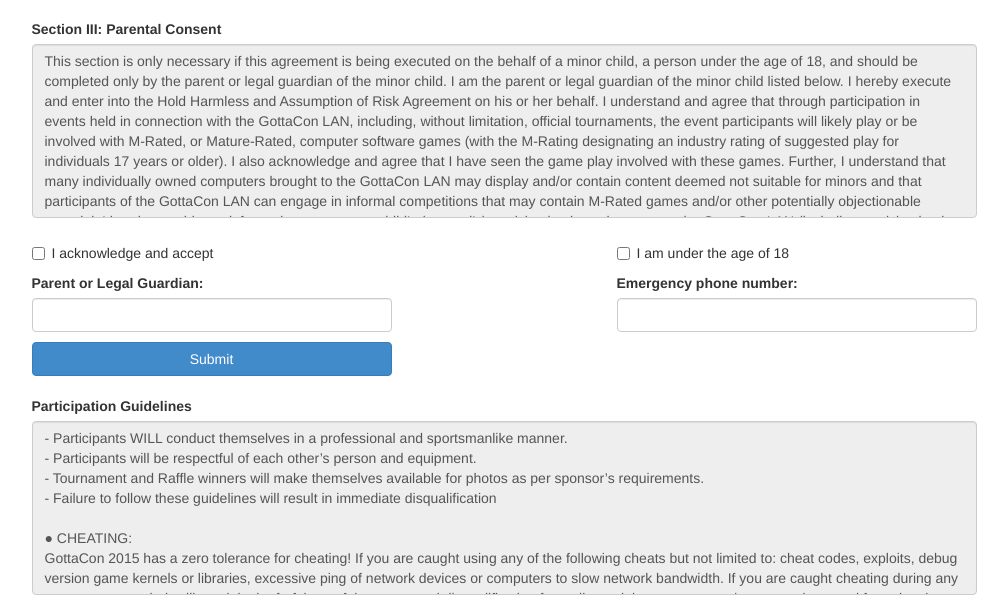
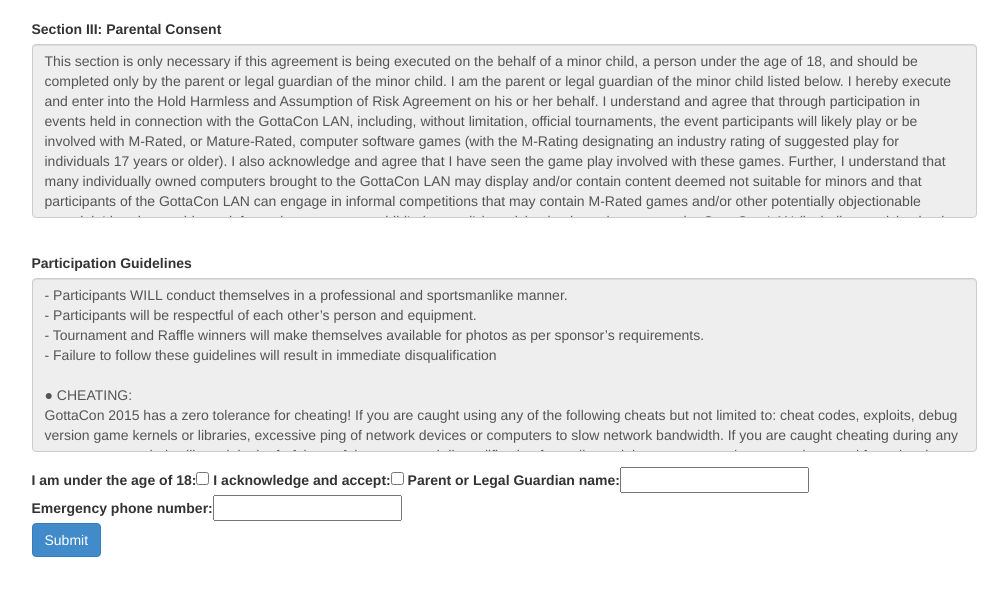
Before and after one commit to BCGamer/CheckIn-Server, a Django app: page /waiver/ in a window 1280 px wide. Shown: the part 501-1111 px from the top of the page, without its empty margins (136-1144 px from the left). After the commit the page ends 1058 px from the top, so only its background shows below. Run offline with Django 3.2, Linux system fonts and the light colour scheme; the visitor is signed in with stand-in values (Sample User, id 1); parts of the project's set-up code (start-up, migrations or seed data) failed here and were passed over; some libraries are stand-ins or nearby versions.

Commit message:
Succesfully implemented waiver functionality.
It still needs some cleanup work but, basic functionality is there. Ready to merge with master.

```diff
--- a/gottacon/urls.py
+++ b/gottacon/urls.py
@@ -13,7 +13,6 @@
     url(r'^$', 'registration.views.register', name='register'),
 
     url(r'^waiver/$', 'registration.views.waiver', name='waiver'),
-    url(r'^waiver/submit/$', 'registration.views.waiver_submit', name='waiver_submit'),
 
     url(r'^verify/$', 'registration.views.verify', name='verify'),
     url(r'^verify/check/$', 'registration.views.check_verification', name='check_verification'),
--- a/networkcontrol/providers/cisco/provider.py
+++ b/networkcontrol/providers/cisco/provider.py
@@ -1,4 +1,3 @@
-import telnetlib
 from networkcontrol.providers.base import BaseSwitchBackend
 from networkcontrol.providers import registry
 
--- a/registration/templates/registration/waiver.html
+++ b/registration/templates/registration/waiver.html
@@ -72,46 +72,6 @@
             </div>
         </div>
 
-        <div class="row" id="waiver_checkboxes">
-            <div class="col-sm-4 col-sm-offset-1">
-                <div class="checkbox">
-                    <label><input type="checkbox"
-                                  value="false"
-                                  id="waiver-accept">I acknowledge and accept</label>
-                </div>
-            </div>
-            <div class="col-sm-4 col-sm-offset-2">
-                <div class="checkbox">
-                    <label><input type="checkbox"
-                                  value="false"
-                                  id="waiver-under18">I am under the age of 18</label>
-                </div>
-            </div>
-        </div>
-
-        <div class="row" id="waiver_guardian">
-                <div class="form-group">
-                    <div class="col-sm-4 col-sm-offset-1">
-                        <label for="guardian_name">Parent or Legal Guardian:</label>
-                        <input type="text" class="form-control" id="guardian_name">
-                    </div>
-                    <div class="col-sm-4 col-sm-offset-2">
-                        <label for="guardian_phone">Emergency phone number:</label>
-                        <input type="text" class="form-control" id="guardian_phone">
-                    </div>
-                </div>
-        </div>
-
-        <p> </p> <!-- spacer -->
-
-        <div class="row" id="waiver_buttons">
-            <div class="col-sm-4 col-sm-offset-1">
-                <a href="{% url 'waiver_submit' %}"
-                   class="btn btn-primary btn-block"
-                   id="waiver-submit">Submit</a>
-            </div>
-        </div>
-
         <div class="row" id="waiver_guidelines">
             <div class="col-sm-10 col-sm-offset-1">
                 <form role="form">
@@ -149,7 +109,12 @@
                     </div>
                 </form>
                  <form action="." method="POST" class="">
-                    {{ form|as_bootstrap }}
+                     {% csrf_token %}
+                     {{ form|as_bootstrap }}
+
+                     <div class="form-group">
+                        <button type="submit" class="btn btn-primary">Submit</button>
+                     </div>
                  </form>
             </div>
         </div>
--- a/registration/views.py
+++ b/registration/views.py
@@ -37,7 +37,6 @@
             login(request, user)
             return redirect('waiver')
 
-
     return render(request, 'registration/login.html', {'form': form})
 
 
@@ -69,7 +68,6 @@
 
             return redirect('waiver')
 
-
         else:
             return render(request, 'registration/register.html', {'form': form})
 
@@ -83,28 +81,23 @@
 
     form = WaiverForm(request.POST or None)
 
-    context = {
-        'registered_user': registered_user
-    }
+    if registered_user.waiver_signed:
+        return redirect('verify')
 
     if request.POST:
         if form.is_valid():
-            registered_user = form.save(commit=False)
+            registered_user.age_under_18 = form.cleaned_data['age_under_18']
+            registered_user.waiver_signed = form.cleaned_data['waiver_signed']
+            registered_user.guardian_name = form.cleaned_data['guardian_name']
+            registered_user.guardian_phone = form.cleaned_data['guardian_phone']
+            registered_user.save()
 
+            return redirect('verify')
+        else:
+            return render(request, 'registration/waiver.html', {'form': form})
 
-    return render(request, 'registration/waiver.html', context)
+    return render(request, 'registration/waiver.html', {'form': form})
 
-
-@login_required
-def waiver_submit(request):
-
-    registered_user = request.user
-
-    context = {
-        'registered_user': registered_user
-    }
-
-    return render(request, 'registration/verification.html', context)
 
 @login_required
 def verify(request):
```
Also changed, not shown: registration/admin.py (+7 -3 lines).
